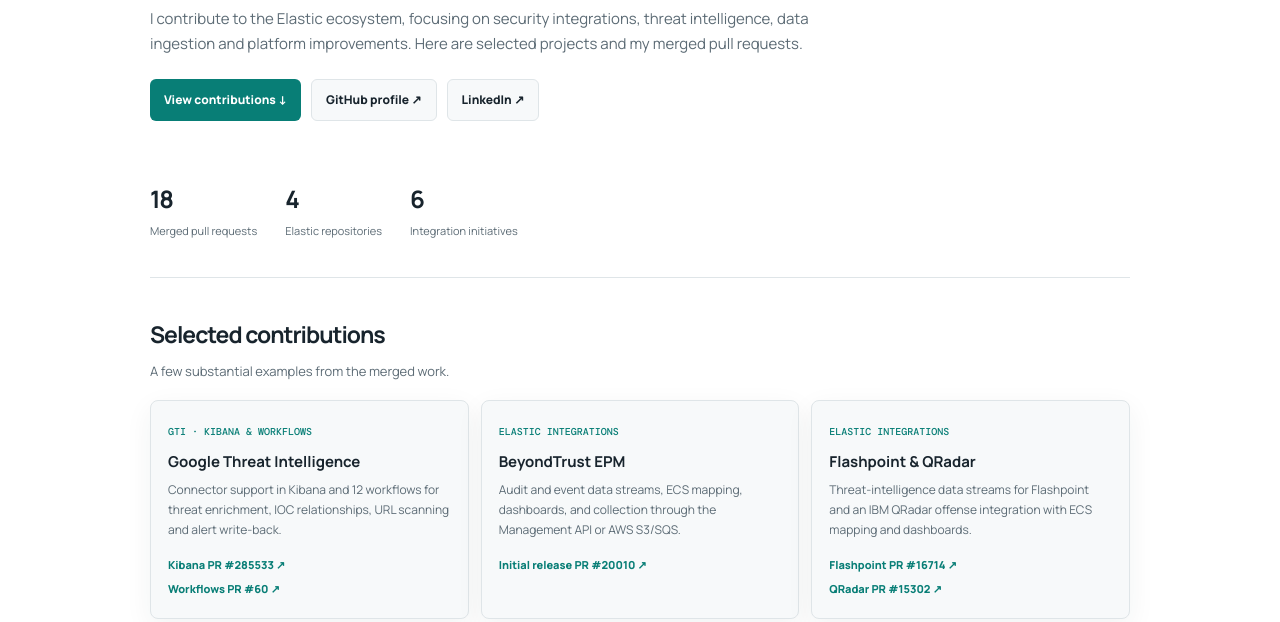
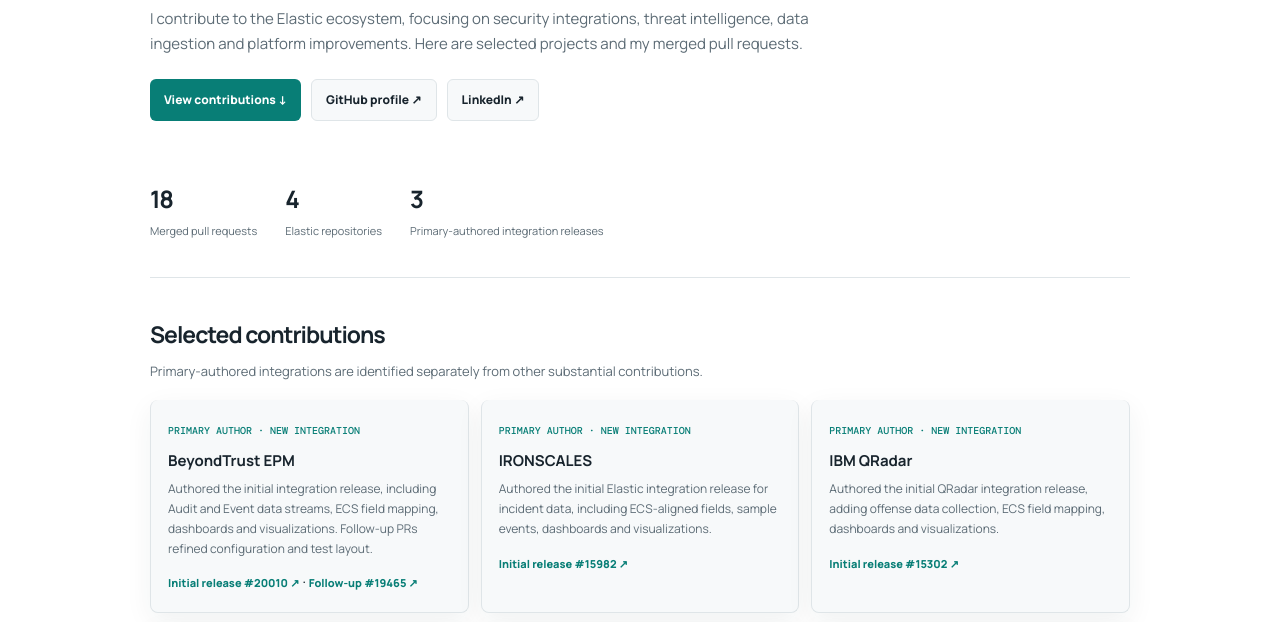
Before and after one commit to akshraj-05/elastic-oss-portfolio, a plain HTML site: page index.html in a window 1280 px wide. Shown: the part 260-882 px from the top of the page. Drawn offline with nearby package versions, Linux system fonts and the light colour scheme.

Commit message:
Highlight primary-authored Elastic integrations

```diff
--- a/index.html
+++ b/index.html
@@ -110,13 +110,32 @@
   <div class="stats" aria-label="Contribution summary">
     <div class="stat"><strong>18</strong><span>Merged pull requests</span></div>
     <div class="stat"><strong>4</strong><span>Elastic repositories</span></div>
-    <div class="stat"><strong>6</strong><span>Integration initiatives</span></div>
+    <div class="stat"><strong>3</strong><span>Primary-authored integration releases</span></div>
   </div>
 
   <section id="highlights">
     <h2>Selected contributions</h2>
-    <p class="section-intro">A few substantial examples from the merged work.</p>
+    <p class="section-intro">Primary-authored integrations are identified separately from other substantial contributions.</p>
     <div class="highlights">
+      <article class="highlight" style="border-top:3px solid var(--teal)">
+        <small>Primary author · New integration</small>
+        <h3>BeyondTrust EPM</h3>
+        <p>Authored the initial integration release, including Audit and Event data streams, ECS field mapping, dashboards and visualizations. Follow-up PRs refined configuration and test layout.</p>
+        <a href="https://github.com/elastic/integrations/pull/20010" target="_blank" rel="noopener">Initial release #20010 ↗</a>
+        <span aria-hidden="true"> · </span><a href="https://github.com/elastic/integrations/pull/19465" target="_blank" rel="noopener">Follow-up #19465 ↗</a>
+      </article>
+      <article class="highlight" style="border-top:3px solid var(--blue)">
+        <small>Primary author · New integration</small>
+        <h3>IRONSCALES</h3>
+        <p>Authored the initial Elastic integration release for incident data, including ECS-aligned fields, sample events, dashboards and visualizations.</p>
+        <a href="https://github.com/elastic/integrations/pull/15982" target="_blank" rel="noopener">Initial release #15982 ↗</a>
+      </article>
+      <article class="highlight" style="border-top:3px solid var(--pink)">
+        <small>Primary author · New integration</small>
+        <h3>IBM QRadar</h3>
+        <p>Authored the initial QRadar integration release, adding offense data collection, ECS field mapping, dashboards and visualizations.</p>
+        <a href="https://github.com/elastic/integrations/pull/15302" target="_blank" rel="noopener">Initial release #15302 ↗</a>
+      </article>
       <article class="highlight">
         <small>GTI · Kibana & Workflows</small>
         <h3>Google Threat Intelligence</h3>
@@ -201,6 +220,7 @@
         <span class="num">18</span><div><h3>[9.2] Backport IRONSCALES ILM permission fix</h3><p>Backports the same authorization fix to Elasticsearch 9.2.</p><div class="repo">elastic/elasticsearch</div></div><a href="https://github.com/elastic/elasticsearch/pull/138485" target="_blank" rel="noopener">PR #138485 ↗</a>
       </article>
     </div>
+    <p class="note">“Primary author” is used for the three initial integration-release PRs authored by akshraj-crest and carrying Elastic’s New Integration label: BeyondTrust EPM, IRONSCALES and IBM QRadar.</p>
     <p class="note">The three IRONSCALES backports are separate merged PRs for maintenance branches, not separate feature implementations.</p>
   </section>
 
```
